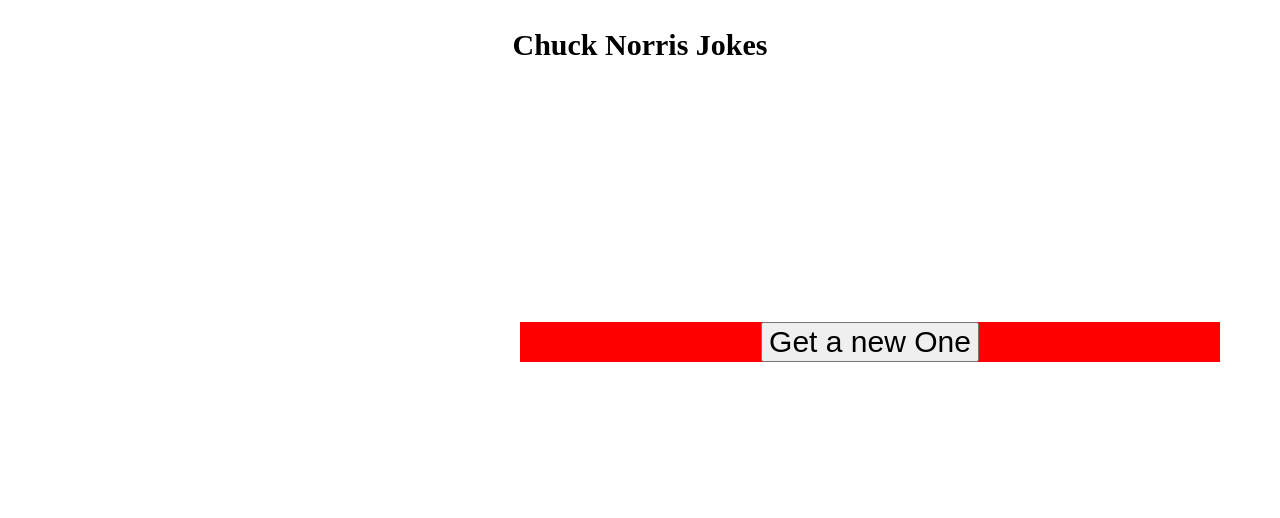
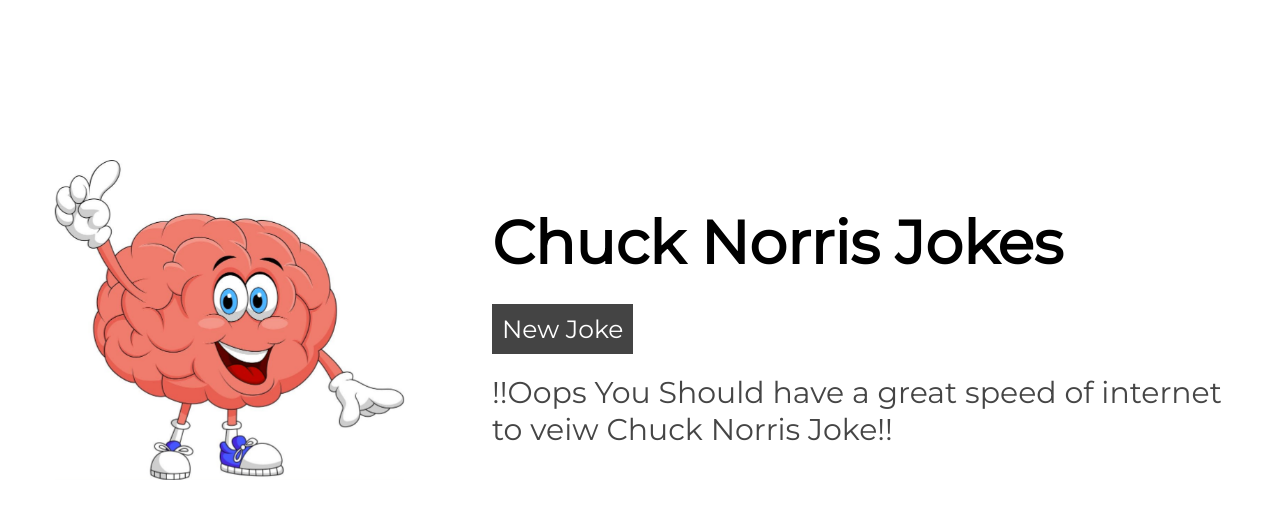
Before and after one commit to hvirmani/Basic-Web-Projects, a plain HTML site: page CHUCK NORRIS JOKES/index.html in a window 1280 px wide. Drawn offline with Linux system fonts and the light colour scheme; no server answers.

Commit message:
Final Commit

```diff
--- a/CHUCK NORRIS JOKES/file.js
+++ b/CHUCK NORRIS JOKES/file.js
@@ -0,0 +1,25 @@
+var i = 0;
+var txt = 'Chuck Norris Jokes';
+var speed = 100;
+
+function typeWriter() {
+	if (i < txt.length) {
+		document.getElementById("head").innerHTML += txt.charAt(i);
+		i++;
+		setTimeout(typeWriter, speed);
+	}
+}
+
+function newJoke() {
+	const url = "https://api.icndb.com/jokes/random";
+	fetch(url)
+		.then((res) => {
+			return res.json();
+		})
+		.then((data) => {
+			console.log(data.value.joke);
+			var joke = data.value.joke;
+			document.getElementById("joke").innerHTML = `<p>${joke}</p>`;
+		})
+
+}
--- a/CHUCK NORRIS JOKES/index.html
+++ b/CHUCK NORRIS JOKES/index.html
@@ -1,63 +1,29 @@
-
 <!DOCTYPE html>
 <html lang="en">
-
 <head>
-
 	<meta charset="UTF-8">
 	<title>Document</title>
-	<style>
-		*{
-			text-align: center;
-			font-size: 30px;
-			overflow: hidden;
-			text-overflow: ellipsis;
-		}
-		#main{
-			width: 80vw;
-			max-width: 700px;
-			margin:30vh auto;
-		}
-		@media only screen and (min-width:1000px){
-			#main{
-				width:60vw;
-				margin-left: 40vw;
-				background: red;
-			}
-		}
-	</style>
+	<link href='https://fonts.googleapis.com/css?family=Montserrat' rel='stylesheet'>
+	<script src="file.js"></script>
+	<link rel="stylesheet" href="style.css">
 </head>
 
-<body onload="newJoke();">
-<div id="head">
-	<h1>Chuck Norris Jokes</h1>
-</div>
-<div id="img"></div>
-<div id="main">
-<button onclick="newJoke();" >Get a new One</button>
-<div id="joke">
+<body onload="newJoke();typeWriter(); ">
+	<div id="container">
+		<div id="main">
+			<div>
+				<h1 id="head"></h1>
+			</div>
 
-</div>
-</div>
+			<button onclick="newJoke();" id="btn">New Joke</button>
+			<div id="joke">
+				<p>!!Oops You Should have a great speed of internet to veiw Chuck Norris Joke!!</p>
+			</div>
+		</div>
+		<div id="img">
 
-	<script>
-		function newJoke(){
-			const url="https://api.icndb.com/jokes/random";
-			fetch(url)
-			.then((res)=>{
-				return res.json();
-			})
-			/*.catch((error) => {
-  console.log("hhi")
-});*/
-			.then((data)=>{
-				console.log(data.value.joke);
-				var joke=data.value.joke;
-				document.getElementById("joke").innerHTML=joke;
-			})
-
-		}
-	</script>
+		</div>
+	</div>
 </body>
 
 </html>
--- a/CHUCK NORRIS JOKES/style.css
+++ b/CHUCK NORRIS JOKES/style.css
@@ -0,0 +1,99 @@
+* {
+	overflow: hidden;
+	text-overflow: ellipsis;
+	margin: 0;
+	padding: 0;
+	box-sizing: border-box;
+	transition: all 0.6s;
+	outline: none;
+	font-family: 'Montserrat';
+}
+
+body {
+	height: 100vh;
+}
+
+#main {
+	width: 60vw;
+	max-width: 800px;
+	min-height: 200px;
+	margin: auto;
+	float: right;
+	z-index: 9;
+}
+
+#img {
+	width: 35vw;
+	height: 40vh;
+	min-height: 200px;
+	min-width: 200px;
+	background-color: #dde1e7;
+	background: url(images/brain.jpg);
+	background-repeat: no-repeat;
+	background-size: contain;
+	background-position: top;
+	position: absolute;
+	top: 20vh;
+	animation: hue 100s infinite;
+	transition: all 0.5s;
+	animation-delay: 2s;
+}
+
+#container {
+	margin: 22vh auto;
+	padding: 5px;
+	padding-right: 20px;
+}
+
+h1 {
+	font-size: 60px;
+	margin: 25px 0;
+}
+
+#btn {
+	margin-bottom: 20px;
+	padding: 10px;
+	background: #444444;
+	border: none;
+	color: #fff;
+	font-size: 25px;
+}
+
+@media only screen and (max-width:900px) {
+	#img {
+		display: none;
+	}
+
+	#main {
+		width: 80vw;
+		margin: auto;
+		float: none;
+	}
+
+	#container {
+		margin: 15vh auto;
+	}
+
+	p {
+		font-size: 35px;
+	}
+}
+
+p {
+	font-size: 30px;
+	color: #454545;
+}
+
+#btn:hover {
+	background: blue;
+}
+
+@keyframes hue {
+	from {
+		filter: hue-rotate(0deg);
+	}
+
+	to {
+		filter: hue-rotate(360deg);
+	}
+}
```
Also changed, not shown: CHUCK NORRIS JOKES/images/brain.jpg (added).
